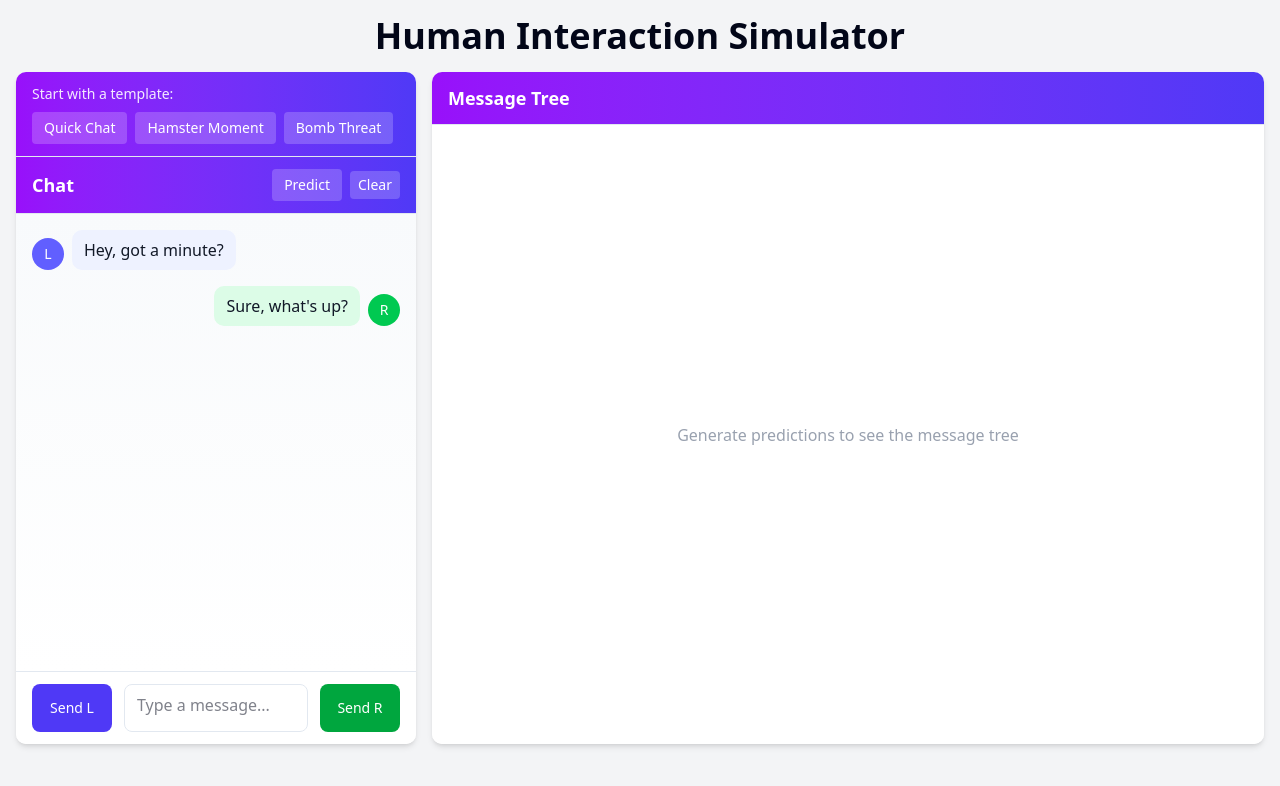
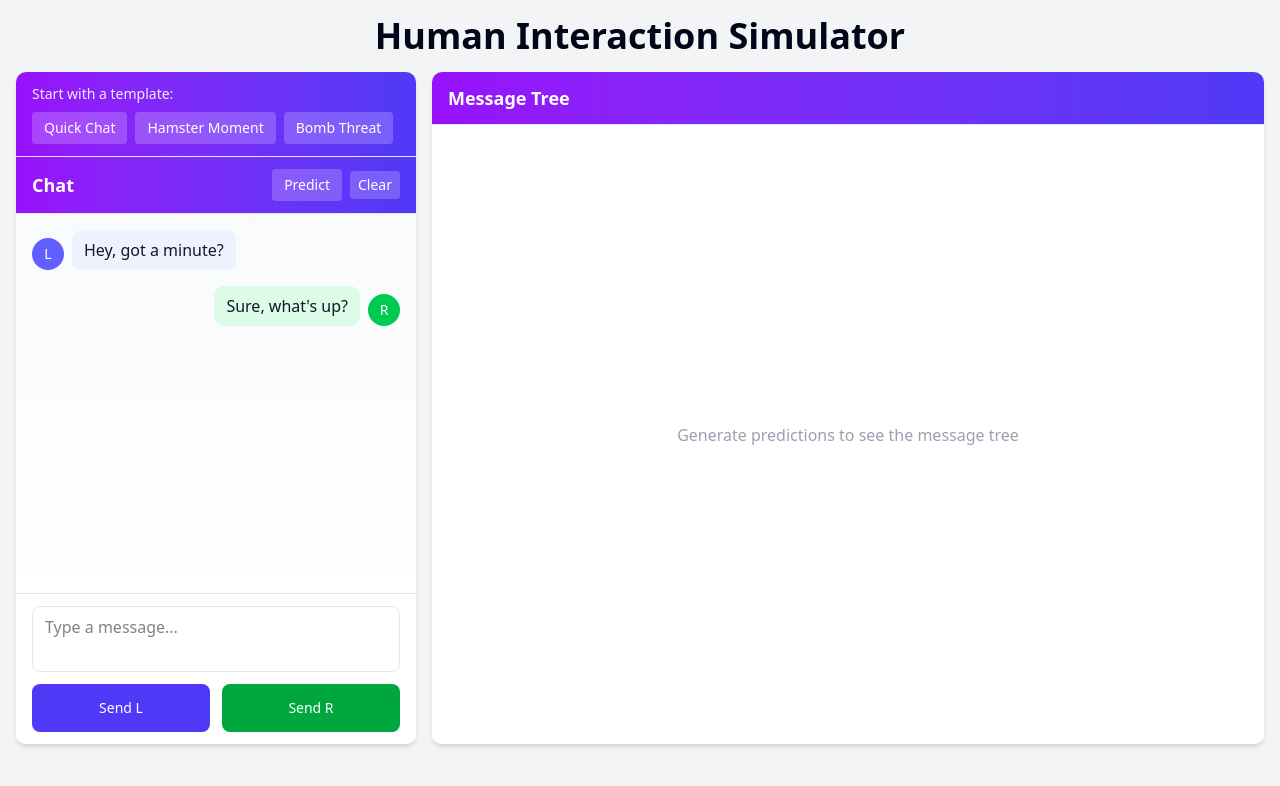
Before and after one commit to questionable-innovations/watchful-halloween-2025, a SvelteKit app in the folder frontend/: page / in a window 1280 px wide. Shown: the top 786 px of the page. Built offline with nearby package versions, Linux system fonts and the light colour scheme.

Commit message:
beautifuler

```diff
--- a/frontend/src/routes/+page.svelte
+++ b/frontend/src/routes/+page.svelte
@@ -290,15 +290,7 @@
             </main>
 
             <!-- input -->
-            <form class="px-4 py-3 border-t bg-white flex items-center gap-3" onsubmit={() => addMessage("right")}>
-                <button
-                    type="button"
-                    class="w-20 h-12 flex items-center justify-center bg-indigo-600 text-white px-2 py-2 rounded-md hover:bg-indigo-700 flex-shrink-0 text-sm"
-                    onclick={() => addMessage("left")}
-                >
-                    Send L
-                </button>
-
+            <form class="px-4 py-3 border-t bg-white flex flex-col gap-3" onsubmit={() => addMessage("right")}>
                 <textarea
                     class="flex-1 border rounded-md px-3 py-2 resize-none focus:outline-none focus:ring-2 focus:ring-indigo-400 h-12"
                     rows="2"
@@ -308,12 +300,22 @@
                     aria-label="Message input"
                 ></textarea>
 
-                <button
-                    type="submit"
-                    class="w-20 h-12 flex items-center justify-center bg-green-600 text-white px-2 py-2 rounded-md hover:bg-green-700 flex-shrink-0 text-sm"
-                >
-                    Send R
-                </button>
+                <div class="flex items-center gap-3">
+                    <button
+                        type="button"
+                        class="flex-1 h-12 flex items-center justify-center bg-indigo-600 text-white px-2 py-2 rounded-md hover:bg-indigo-700 text-sm"
+                        onclick={() => addMessage("left")}
+                    >
+                        Send L
+                    </button>
+
+                    <button
+                        type="submit"
+                        class="flex-1 h-12 flex items-center justify-center bg-green-600 text-white px-2 py-2 rounded-md hover:bg-green-700 text-sm"
+                    >
+                        Send R
+                    </button>
+                </div>
             </form>
         </div>
 
```
